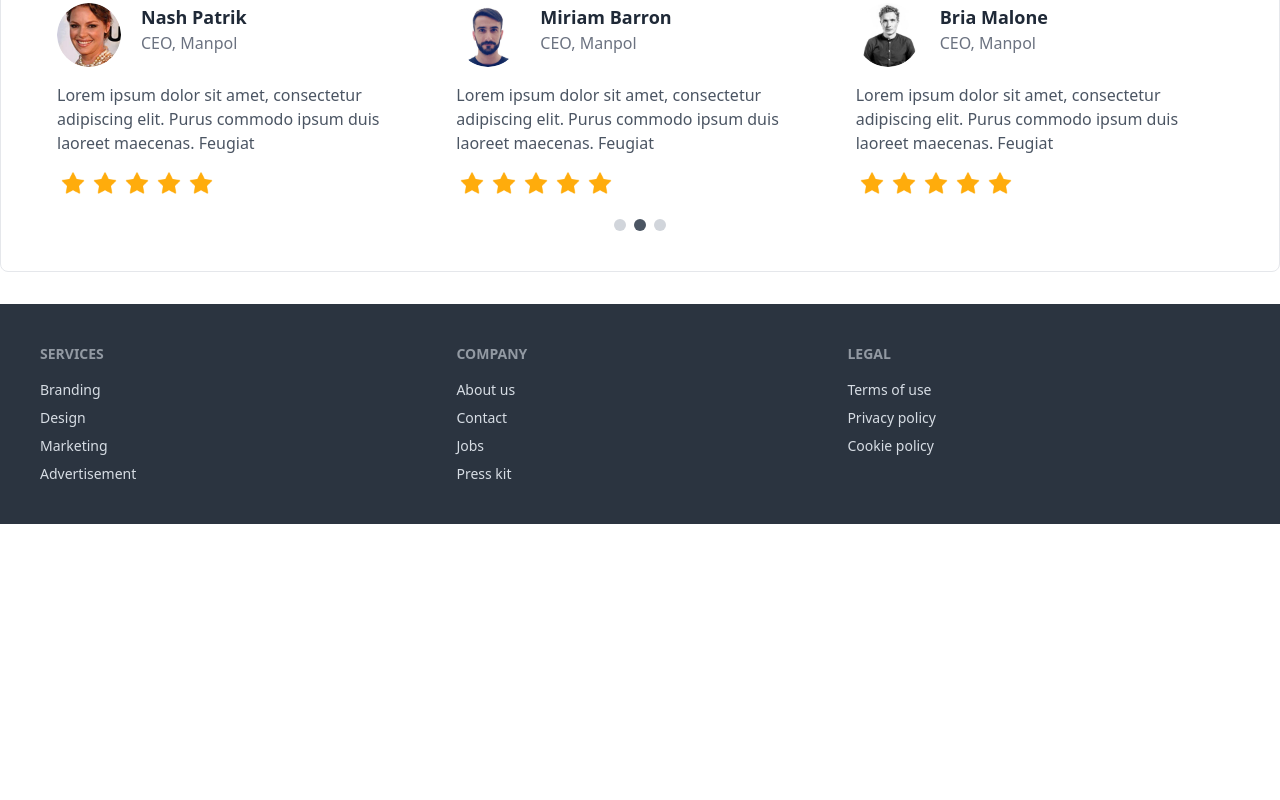
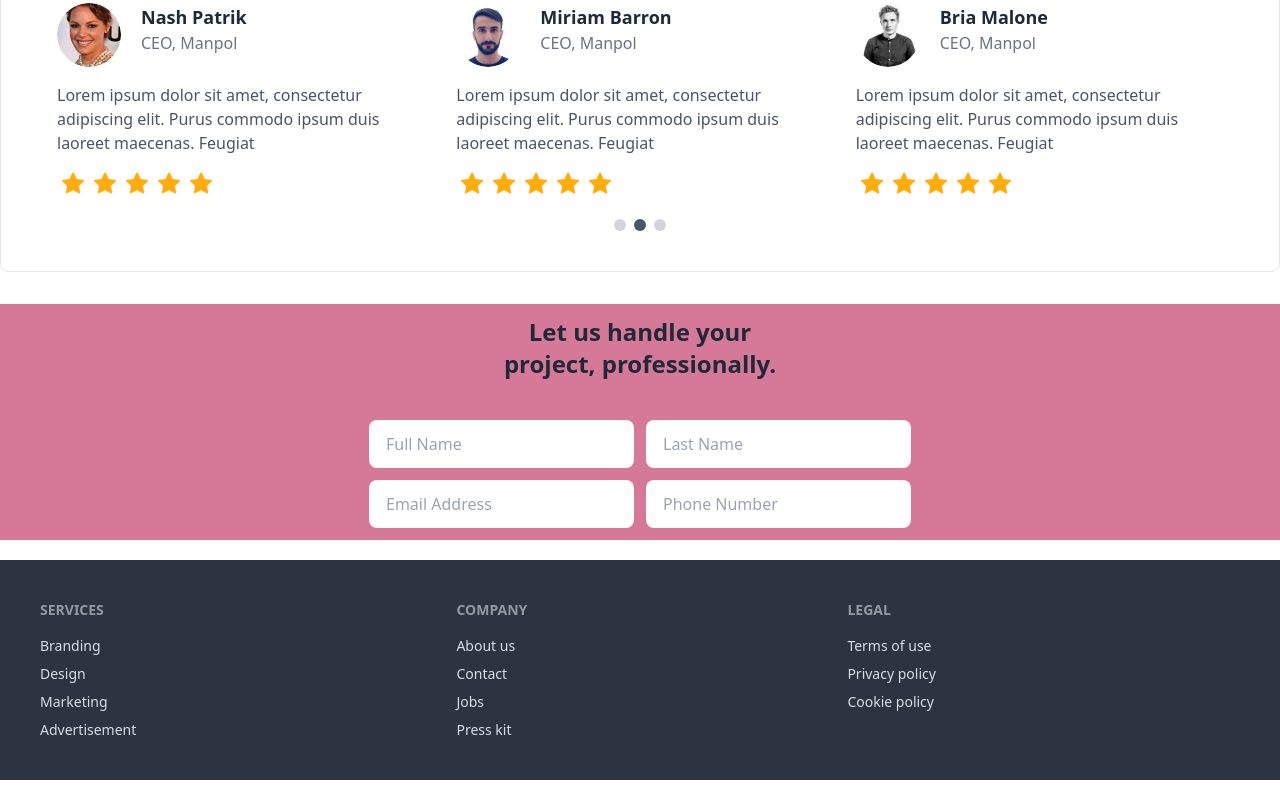
Before and after one commit to mojahidmamu/subro-selon, a React (Vite) app: page / in a window 1280 px wide. Shown: the part 2057-2857 px from the top of the page. Before the commit the page ends 2601 px from the top, so only its background shows below. Built offline with nearby package versions, Linux system fonts and the light colour scheme.

Commit message:
added new file and folder

```diff
--- a/src/components/Home/Home.jsx
+++ b/src/components/Home/Home.jsx
@@ -228,10 +228,23 @@ const Home = () => {
       </section>
 
       {/* Fifth Section */}
-      <section>
-
+      <section className="bg-[#d67897] h-auto flex flex-col justify-center items-center">
+        <h1 className="font-bold text-2xl text-center mb-4 p-3 ">
+          Let us handle your <br /> project, professionally.
+        </h1>
+        {/* Parent Div */}
+        <div>
+          {/* Child div */}
+          <div className="flex justify-around items-center m-3 gap-3">
+            <input type="text" className="input" placeholder="Full Name" />
+            <input type="text" className="input" placeholder="Last Name" />
+          </div>
+          <div className="flex justify-around items-center m-3 gap-3">
+            <input type="email" className="input" placeholder="Email Address" />
+            <input type="number" className="input" placeholder="Phone Number" />
+          </div>
+        </div>
       </section>
-
     </div>
   );
 };
```
